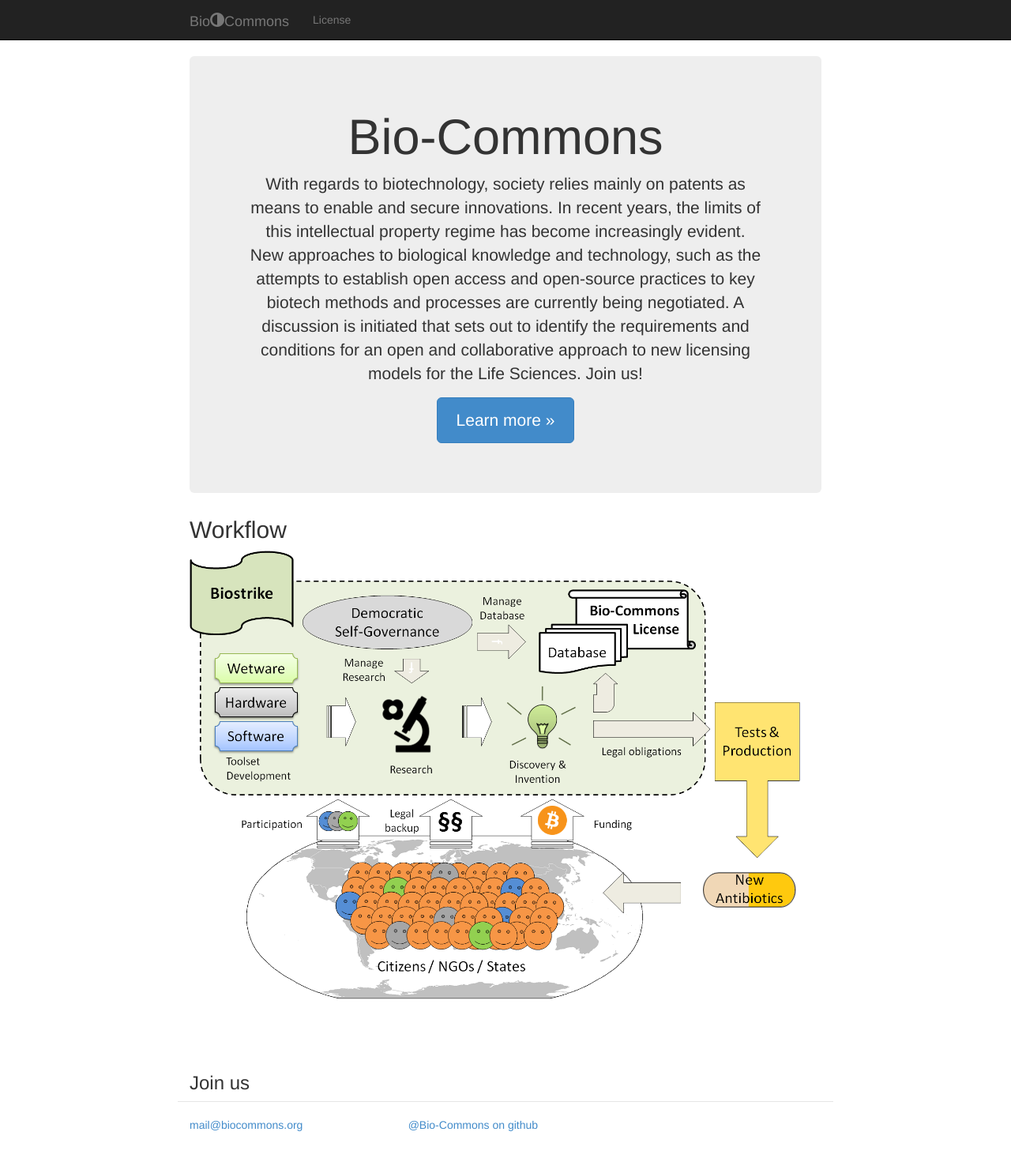
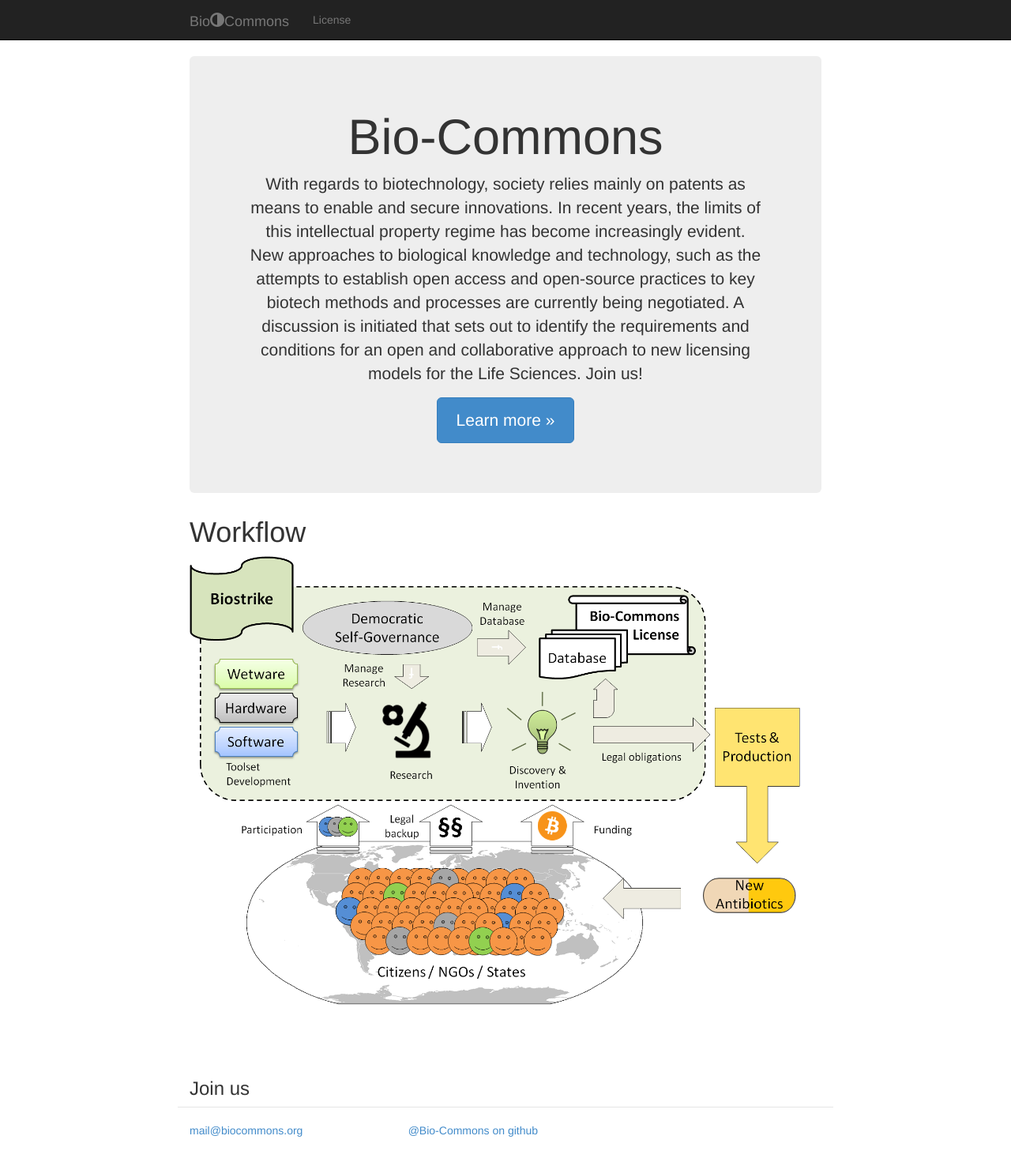
Before and after one commit to Bio-Commons/Bio-Commons, a Jekyll site: the page built from index.md, in a window 1280 px wide. Shown: the whole page at 79% size. Built offline with Jekyll 4.4.1, drawn with Linux system fonts in a browser that asks for light colours; nearby versions of some CDN libraries.

Commit message:
try kd
try md

```diff
--- a/index.md
+++ b/index.md
@@ -14,6 +14,7 @@ With regards to biotechnology, society relies mainly on patents as means to enab
 
 
 
-## Workflow
+Workflow
+==========
 
 <img class="img-responsive" src="img/workflow/biocommons-workflow.png" alt="Workflow">
```
